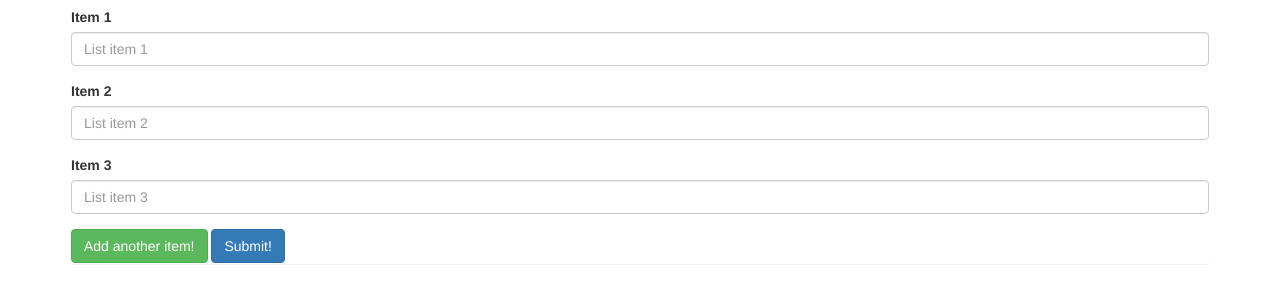
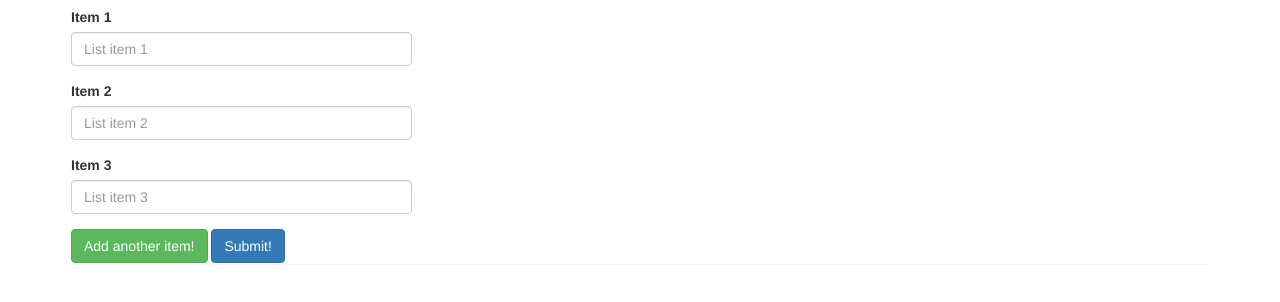
Before and after one commit to ericanafziger/grocery-list, a plain HTML site: page index.html in a window 1280 px wide. Shown: the part 64-366 px from the top of the page. Drawn offline with Linux system fonts and the light colour scheme.

Commit message:
shorten input widths

```diff
--- a/css/styles.css
+++ b/css/styles.css
@@ -1,3 +1,6 @@
 #show {
   display: none;
 }
+.form-control {
+    width: 30%;
+}
```
